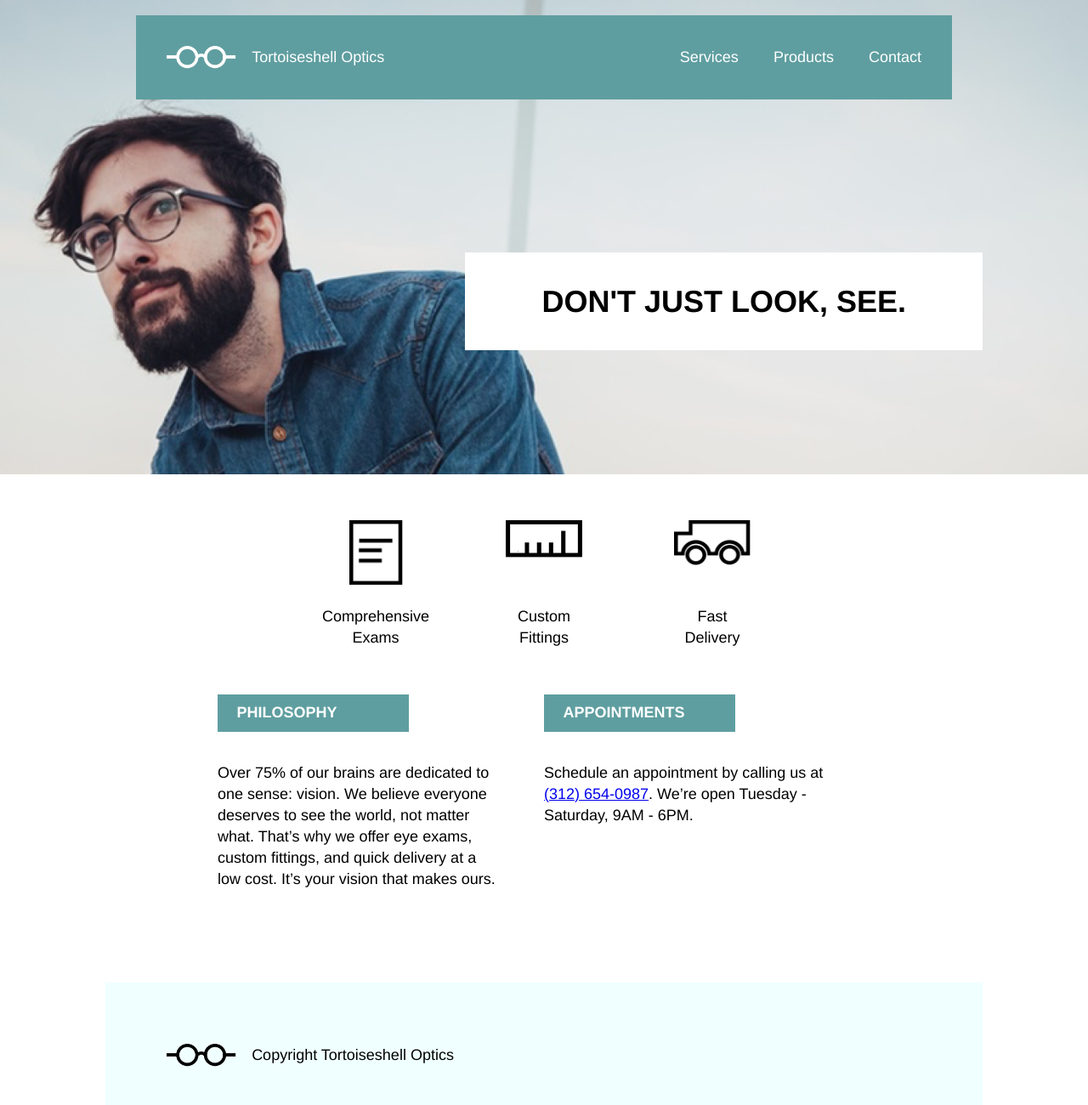
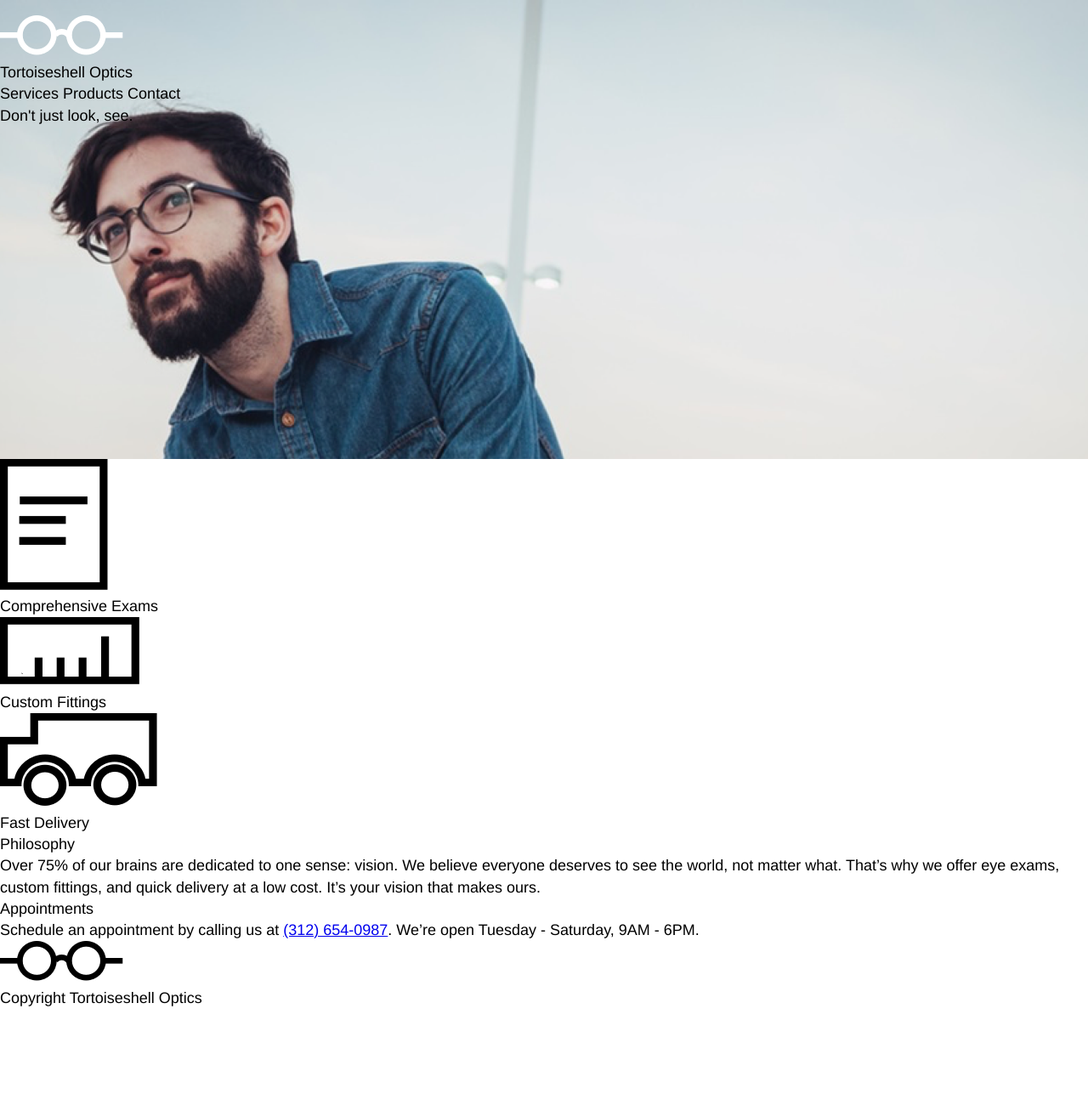
Before and after one commit to deanarron/tortoiseshell_optics, a plain HTML site: page index.html in a window 1280 px wide. Shown: the top 1300 px of the page at 85% size. After the commit the page ends 1187 px from the top, so only its background shows below. Drawn offline with Linux system fonts and the light colour scheme.

Commit message:
Start CSS over

```diff
--- a/index.html
+++ b/index.html
@@ -26,12 +26,13 @@
             <span class="menu_items">Contact</span>
           </nav>
         </div> <!-- End Banner Container -->
-
-        <div class="hero_container">
-          <div class="tag_line">
-            <h2>Don't just look, see.</h2>
-          </div>
-        </div> <!-- End hero container -->
+        <div class="flex_container">
+          <div class="hero_container">
+            <div class="tag_line">
+              <h2>Don't just look, see.</h2>
+            </div>
+          </div> <!-- End hero container -->
+        </div>
       </div>
     </header>
 
--- a/resources/styles/reset.css
+++ b/resources/styles/reset.css
@@ -22,6 +22,10 @@ time, mark, audio, video {
 	font-size: 100%;
 	font: inherit;
 	vertical-align: baseline;
+	box-sizing: border-box;
+}
+*, *:before, *:after {
+  box-sizing: inherit;
 }
 /* HTML5 display-role reset for older browsers */
 article, aside, details, figcaption, figure,
--- a/resources/styles/style.css
+++ b/resources/styles/style.css
@@ -15,115 +15,3 @@ header {
   background-repeat: no-repeat;
   padding-top: 1rem;
 }
-.flex_container {
-  display: flex;
-  flex-direction: column;
-  justify-content: center;
-  max-width: 960px;
-  margin: 0 auto;
-}
-.banner_container {
-  background-color: cadetblue;
-  color: white;
-  display: flex;
-  justify-content: flex-start;
-  align-items: center;
-  padding: 1rem;
-}
-.logo_container img {
-  display: flex;
-  align-items: center;
-  height: 1.5rem;
-  padding: 1rem;
-}
-.company_name_container {
-  flex-grow: 1;
-}
-.menu_items {
-  display: inline-block;
-  padding: 0 1rem;
-
-}
-.hero_container {
-  background-color: white;
-  display: inline-block;
-  position: relative;
-  top:10rem;
-  align-self: flex-end;
-  margin-right: -2rem;
-}
-h2 {
-  font-weight: bold;
-  padding: 1.5rem 5rem;
-  font-size: 2rem;
-  margin: 1rem 0;
-  line-height: 1.4rem;
-  text-transform: uppercase;
-}
-
-/* Services Section */
-.services {
-  display: flex;
-  justify-content: center;
-}
-.service_container {
-  display: flex;
-  flex-direction: column;
-  align-items: center;
-  justify-content: space-between;
-  margin: 3rem;
-  width: 5rem;
-  text-align: center;
-}
-.paper-icon {
-  width: 3.5rem;
-}
-.ruler-icon,
-  .truck-icon {
-    width: 5rem;
-  }
-.image_container img {
-  margin-bottom: 1rem;
-}
-
-/* About Section */
-#about {
-  display: flex;
-  justify-content: center;
-  max-width: 960px;
-  margin: 0 auto;
-}
-.about_container {
-  width: 35%;
-  margin-right: 5%;
-}
-.about_container h3 {
-  font-size: 1rem;
-  text-transform: uppercase;
-  font-weight: bold;
-  max-width: 10rem;
-  color: white;
-  background-color: cadetblue;
-  padding: 0.5rem 1.25rem;
-  margin-bottom: 1rem;
-}
-.about_container p {
-  padding: 1rem 0;
-}
-
-/* Footer Section */
-footer {
-  background-color: azure;
-  width: 960px;
-  margin: 0 auto;
-  margin-top: 5rem;
-  display: flex;
-  justify-content: flex-start;
-  align-items: center;
-  padding: 3rem 2rem;
-}
-footer img {
-  margin-left: 1rem;
-}
-
-/*  */
```
